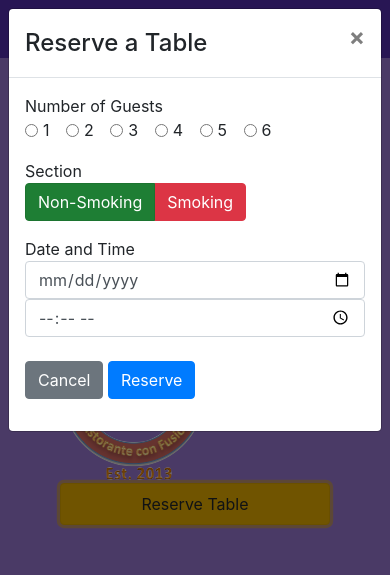
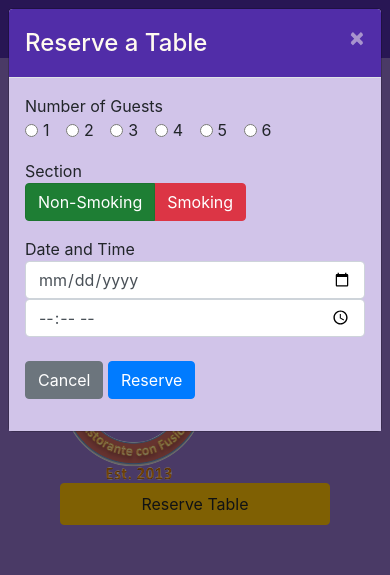
Before and after one commit to mariepizzer/Bootstrap4-HKUST, a website: page index.html in a window 390 px wide. Both pictures are taken after a click on the button "Reserve Table". Shown: the top 575 px of the page. Drawn offline with nearby package versions, Linux system fonts and the light colour scheme.

Commit message:
Assignment 4

```diff
--- a/css/styles.scss
+++ b/css/styles.scss
@@ -73,3 +73,13 @@ body{
     bottom: 0px;
     z-index: 1;
 }
+.modal-header{
+    background-color: $background-dark;
+    color:floralwhite;
+        .close {
+            color:floralwhite;
+        }
+}
+.modal-body{
+    background-color: $background-pale;
+}
--- a/index.html
+++ b/index.html
@@ -31,7 +31,7 @@
                     <li class="nav-item"><a class="nav-link" href="./contactus.html"><span class="fa fa-address-card fa-lg"></span> Contact</a></li>
                 </ul>
                 <span class="navbar-text">
-                    <a data-toggle="modal" data-target="#loginModal">
+                    <a id="loginbutton">
                     <span class="fa fa-sign-in"></span> Login</a>
                 </span>
             </div>
@@ -169,9 +169,7 @@
                     <img src="img/logo.png" class="img-fluid" alt="">
                 </div>
                 <div  class="col-12 col-sm-3 ">
-                    <a role="button" class="btn btn-block nav-link btn-warning"
-                    data-toggle="modal" data-target="#reservationModal"
-                    href="#reservation">Reserve Table</a>
+                    <a id="reservationbutton" role="button" class="btn btn-block nav-link btn-warning ">Reserve Table</a>
                 </div>
             </div>
         </div>
@@ -351,6 +349,15 @@
                 $("#carouselButton").children("span").addClass('fa-pause');
             }
         });
+
+
+        $("#loginbutton").on('click', function(){
+            $('#loginModal').modal();
+        });
+        $("#reservationbutton").on('click', function(){
+            $('#reservationModal').modal();
+        });
+
     </script>
 </body>
 
--- a/package.json
+++ b/package.json
@@ -6,12 +6,14 @@
   "scripts": {
     "start": "npm run lite",
     "test": "echo \"Error: no test specified\" && exit 1",
-    "lite": "lite-server"
+    "lite": "lite-server",
+    "scss": "node-sass -o css/ css/"
   },
   "author": "",
   "license": "ISC",
   "devDependencies": {
-    "lite-server": "^2.3.0"
+    "lite-server": "^2.3.0",
+    "node-sass": "^5.0.0"
   },
   "dependencies": {
     "bootstrap": "^4.6.0",
```
Also changed, not shown: css/styles.css, 1 other file. Lines whose indentation alone changed are shown as unchanged.
